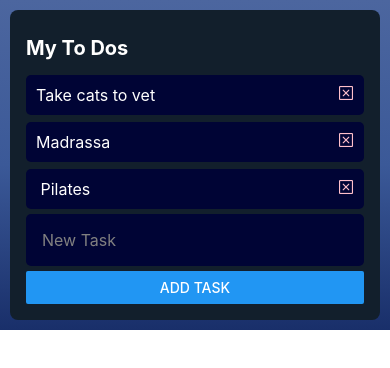
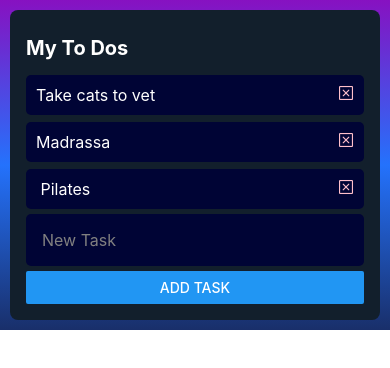
Before and after one commit to Janice-M/trello, a React Native app: screen / in a window 390 px wide. Shown: the top 368 px of the page. Built offline with nearby package versions, Linux system fonts and the light colour scheme.

Commit message:
gradient

```diff
--- a/src/components/TaskBoard.tsx
+++ b/src/components/TaskBoard.tsx
@@ -1,4 +1,4 @@
-import { View } from "react-native";
+import { View, StyleSheet} from "react-native";
 import TaskList from "./TaskList";
 import { LinearGradient } from 'expo-linear-gradient';
 
@@ -9,8 +9,8 @@ export default function Taskboard () {
 
             <LinearGradient
         // Button Linear Gradient
-        colors={['#4c669f', '#3b5998', '#192f6a']}
-        style={{position:"absolute", top:0, bottom:0, left:0, right:0,}}>
+        colors={['#8711C1', '#2472fc', '#192f6a']}
+        style={StyleSheet.absoluteFill}>
 
       </LinearGradient>
 
```
